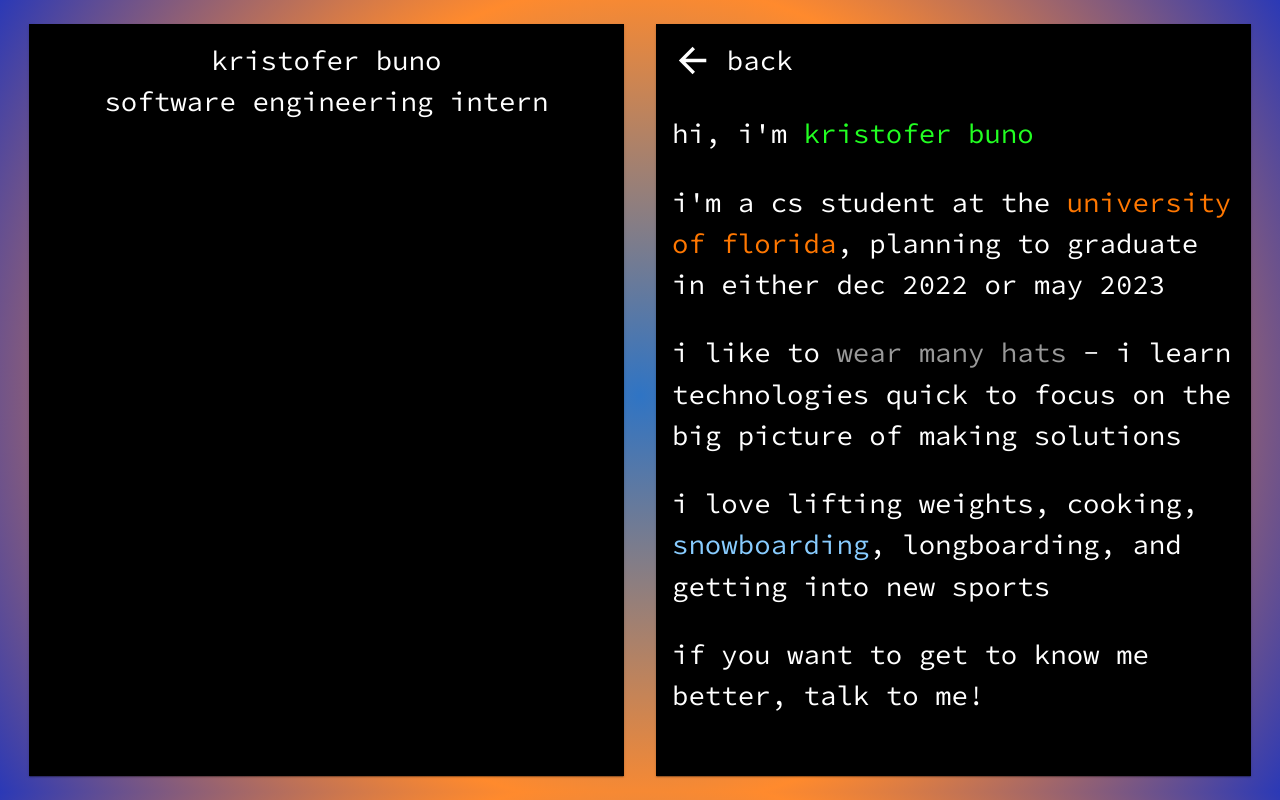
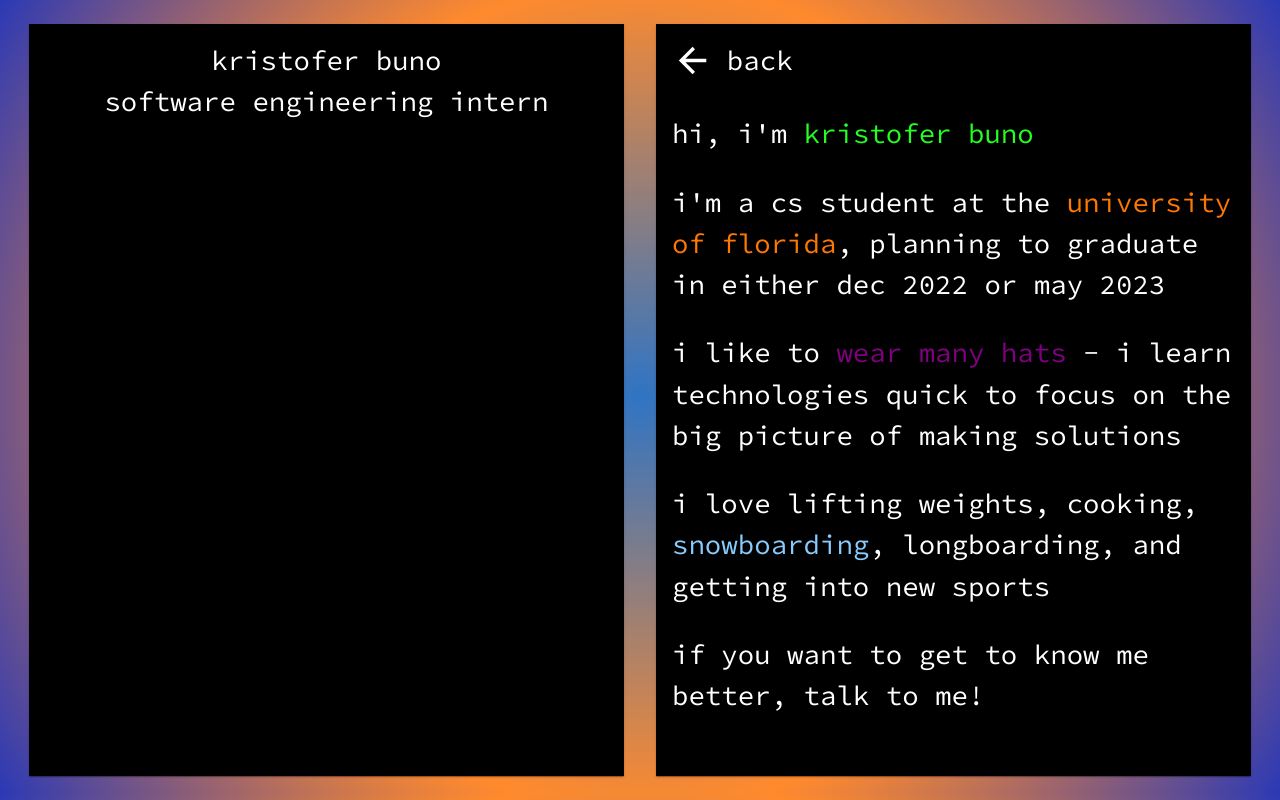
Before and after one commit to kristoferbuno/personal_website_react, a React (Create React App) app in the folder kbuno-personal-site/: page / in a window 1280 px wide. Both pictures are taken after a click on the button "about me". Built offline with nearby package versions, Linux system fonts and the light colour scheme.

Commit message:
Add resume view

```diff
--- a/kbuno-personal-site/src/App.js
+++ b/kbuno-personal-site/src/App.js
@@ -70,6 +70,9 @@ class App extends Component {
     </Grid>
     <Grid item xs={6}>
       <Card>
+      <CardActionArea onClick={() => {
+          window.location.href = "/buno_kristofer_resume.pdf"
+        }}>
           <CardContent>
             <Grid container direction="row" alignItems="center">
               <ReceiptIcon />
@@ -78,6 +81,7 @@ class App extends Component {
               </Typography>
             </Grid>
           </CardContent>
+        </CardActionArea>
       </Card>
     </Grid>
     <Grid item xs={6}>
@@ -114,7 +118,7 @@ class App extends Component {
               i'm a cs student at the <p style={{color:"#FF7700", display:"inline"}}> university of florida</p>, planning to graduate in either dec 2022 or may 2023
           </Typography>
           <Typography>
-              i like to <p style={{color:"#999", display:"inline"}}>wear many hats</p> - i learn technologies quick to focus on the big picture of making solutions
+              i like to <p style={{color:"purple", display:"inline"}}>wear many hats</p> - i learn technologies quick to focus on the big picture of making solutions
           </Typography>
           <Typography>
               i love lifting weights, cooking, <p style={{color:"#88CCFF", display:"inline"}}>snowboarding</p>, longboarding, and getting into new sports
```
Also changed, not shown: 1 other file (tests, documents, lock files or other folders). Lines whose indentation alone changed are shown as unchanged.
